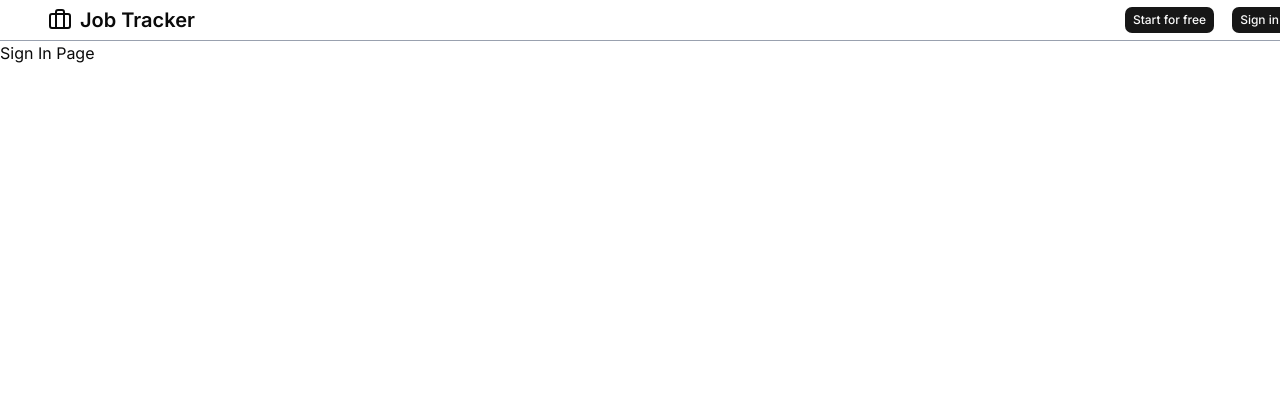
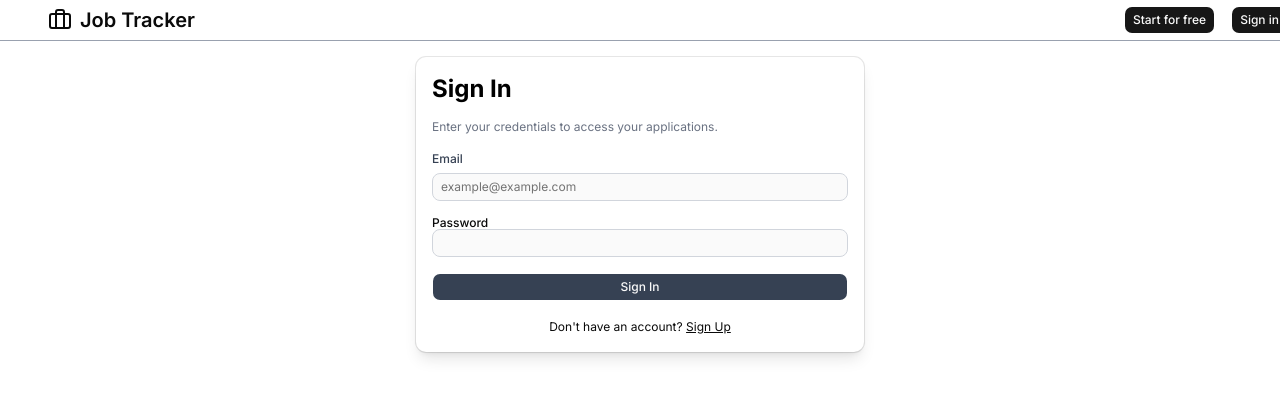
Before and after one commit to pseudoClone/JobTrackerSite, a Next.js app: page /sign-in in a window 1280 px wide. Shown: the top 398 px of the page. Built offline with nearby package versions, Linux system fonts and the light colour scheme.

Commit message:
feat: Create Sign In and Sign Up components

```diff
--- a/app/sign-in/page.tsx
+++ b/app/sign-in/page.tsx
@@ -1,3 +1,44 @@
+"use client";
+
+import { Button } from "@/components/ui/Button";
+import { Card, CardContent, CardDescription, CardFooter, CardHeader, CardTitle } from "@/components/ui/card";
+import { Input } from "@/components/ui/input";
+import { Label } from "@/components/ui/label";
+import Link from "next/link";
+
 export default function SignIn() {
-        return <div>Sign In Page</div>
+        return (
+                <div className="flex min-h-[calc(100vh - 4rem)] items-center justify-center bg-white p-4">
+                        <Card className="w-full max-w-md border-gray-200 shadow-lg">
+                                <CardHeader className="space-y-2">
+                                        <CardTitle className="text-2xl font-bold text-black">
+                                                Sign In
+                                        </CardTitle>
+                                        <CardDescription className="text-gray-500">Enter your credentials to access your applications.</CardDescription>
+                                </CardHeader>
+                                <form className="space-y-4">
+                                        <CardContent className="space-y-4">
+                                                <div className="space-y-2">
+                                                        <Label htmlFor="email" className="text-gray-700">Email</Label>
+                                                        <Input
+                                                                id="email"
+                                                                type="text"
+                                                                placeholder="example@example.com"
+                                                                className="border-gray-300 focus:border-blue-400"
+                                                                required />
+                                                </div>
+                                                <div>
+                                                        <Label htmlFor="password">Password</Label>
+                                                        <Input id="password" type="password" required minLength={8} className="border-gray-300" />
+                                                </div>
+                                        </CardContent>
+                                        <CardFooter className="flex flex-col space-y-4">
+                                                <Button type="submit" className="w-full bg-gray-700">Sign In</Button>
+                                                {/* <Button type="submit">Sign In</Button> */}
+                                                <p>Don't have an account? <Link href="/sign-up"><u>Sign Up</u></Link></p>
+                                        </CardFooter>
+                                </form>
+                        </Card>
+                </div >
+        );
 }
--- a/app/sign-up/page.tsx
+++ b/app/sign-up/page.tsx
@@ -1,9 +1,48 @@
 "use client";
+
+import { Button } from "@/components/ui/Button";
+import { Card, CardContent, CardDescription, CardFooter, CardHeader, CardTitle } from "@/components/ui/card";
+import { Input } from "@/components/ui/input";
+import { Label } from "@/components/ui/label";
+import Link from "next/link";
 
 export default function SignUp() {
         return (
                 <div className="flex min-h-[calc(100vh - 4rem)] items-center justify-center bg-white p-4">
-
-                </div>
+                        <Card className="w-full max-w-md border-gray-200 shadow-lg">
+                                <CardHeader className="space-y-2">
+                                        <CardTitle className="text-2xl font-bold text-black">
+                                                Sign Up
+                                        </CardTitle>
+                                        <CardDescription className="text-gray-500">Create an account to start tracking your applications.</CardDescription>
+                                </CardHeader>
+                                <form className="space-y-4">
+                                        <CardContent className="space-y-4">
+                                                <div className="space-y-2">
+                                                        <Label htmlFor="name" className="text-gray-700">Name</Label>
+                                                        <Input id="name" type="text" placeholder="John Doe" required />
+                                                </div>
+                                                <div className="space-y-2">
+                                                        <Label htmlFor="email" className="text-gray-700">Email</Label>
+                                                        <Input
+                                                                id="email"
+                                                                type="text"
+                                                                placeholder="example@example.com"
+                                                                className="border-gray-300 focus:border-blue-400"
+                                                                required />
+                                                </div>
+                                                <div>
+                                                        <Label htmlFor="password">Password</Label>
+                                                        <Input id="password" type="password" required minLength={8} className="border-gray-300" />
+                                                </div>
+                                        </CardContent>
+                                        <CardFooter className="flex flex-col space-y-4">
+                                                <Button type="submit" className="w-full bg-gray-700">Sign Up</Button>
+                                                {/* <Button type="submit">Sign In</Button> */}
+                                                <p>Already have an account? <Link href="/sign-in"><u>Sign In</u></Link></p>
+                                        </CardFooter>
+                                </form>
+                        </Card>
+                </div >
         );
 }
--- /dev/null
+++ b/components/ui/card.tsx
@@ -0,0 +1,100 @@
+import * as React from "react"
+
+import { cn } from "@/lib/utils"
+
+function Card({
+  className,
+  size = "default",
+  ...props
+}: React.ComponentProps<"div"> & { size?: "default" | "sm" }) {
+  return (
+    <div
+      data-slot="card"
+      data-size={size}
+      className={cn(
+        "group/card flex flex-col gap-4 overflow-hidden rounded-lg bg-card py-4 text-xs/relaxed text-card-foreground ring-1 ring-foreground/10 has-[>img:first-child]:pt-0 data-[size=sm]:gap-3 data-[size=sm]:py-3 *:[img:first-child]:rounded-t-lg *:[img:last-child]:rounded-b-lg",
+        className
+      )}
+      {...props}
+    />
+  )
+}
+
+function CardHeader({ className, ...props }: React.ComponentProps<"div">) {
+  return (
+    <div
+      data-slot="card-header"
+      className={cn(
+        "group/card-header @container/card-header grid auto-rows-min items-start gap-1 rounded-t-lg px-4 group-data-[size=sm]/card:px-3 has-data-[slot=card-action]:grid-cols-[1fr_auto] has-data-[slot=card-description]:grid-rows-[auto_auto] [.border-b]:pb-4 group-data-[size=sm]/card:[.border-b]:pb-3",
+        className
+      )}
+      {...props}
+    />
+  )
+}
+
+function CardTitle({ className, ...props }: React.ComponentProps<"div">) {
+  return (
+    <div
+      data-slot="card-title"
+      className={cn("font-heading text-sm font-medium", className)}
+      {...props}
+    />
+  )
+}
+
+function CardDescription({ className, ...props }: React.ComponentProps<"div">) {
+  return (
+    <div
+      data-slot="card-description"
+      className={cn("text-xs/relaxed text-muted-foreground", className)}
+      {...props}
+    />
+  )
+}
+
+function CardAction({ className, ...props }: React.ComponentProps<"div">) {
+  return (
+    <div
+      data-slot="card-action"
+      className={cn(
+        "col-start-2 row-span-2 row-start-1 self-start justify-self-end",
+        className
+      )}
+      {...props}
+    />
+  )
+}
+
+function CardContent({ className, ...props }: React.ComponentProps<"div">) {
+  return (
+    <div
+      data-slot="card-content"
+      className={cn("px-4 group-data-[size=sm]/card:px-3", className)}
+      {...props}
+    />
+  )
+}
+
+function CardFooter({ className, ...props }: React.ComponentProps<"div">) {
+  return (
+    <div
+      data-slot="card-footer"
+      className={cn(
+        "flex items-center rounded-b-lg px-4 group-data-[size=sm]/card:px-3 [.border-t]:pt-4 group-data-[size=sm]/card:[.border-t]:pt-3",
+        className
+      )}
+      {...props}
+    />
+  )
+}
+
+export {
+  Card,
+  CardHeader,
+  CardFooter,
+  CardTitle,
+  CardAction,
+  CardDescription,
+  CardContent,
+}
--- /dev/null
+++ b/components/ui/input.tsx
@@ -0,0 +1,19 @@
+import * as React from "react"
+
+import { cn } from "@/lib/utils"
+
+function Input({ className, type, ...props }: React.ComponentProps<"input">) {
+  return (
+    <input
+      type={type}
+      data-slot="input"
+      className={cn(
+        "h-7 w-full min-w-0 rounded-md border border-input bg-input/20 px-2 py-0.5 text-sm transition-colors outline-none file:inline-flex file:h-6 file:border-0 file:bg-transparent file:text-xs/relaxed file:font-medium file:text-foreground placeholder:text-muted-foreground focus-visible:border-ring focus-visible:ring-2 focus-visible:ring-ring/30 disabled:pointer-events-none disabled:cursor-not-allowed disabled:opacity-50 aria-invalid:border-destructive aria-invalid:ring-2 aria-invalid:ring-destructive/20 md:text-xs/relaxed dark:bg-input/30 dark:aria-invalid:border-destructive/50 dark:aria-invalid:ring-destructive/40",
+        className
+      )}
+      {...props}
+    />
+  )
+}
+
+export { Input }
--- /dev/null
+++ b/components/ui/label.tsx
@@ -0,0 +1,24 @@
+"use client"
+
+import * as React from "react"
+import { Label as LabelPrimitive } from "radix-ui"
+
+import { cn } from "@/lib/utils"
+
+function Label({
+  className,
+  ...props
+}: React.ComponentProps<typeof LabelPrimitive.Root>) {
+  return (
+    <LabelPrimitive.Root
+      data-slot="label"
+      className={cn(
+        "flex items-center gap-2 text-xs/relaxed leading-none font-medium select-none group-data-[disabled=true]:pointer-events-none group-data-[disabled=true]:opacity-50 peer-disabled:cursor-not-allowed peer-disabled:opacity-50",
+        className
+      )}
+      {...props}
+    />
+  )
+}
+
+export { Label }
```
